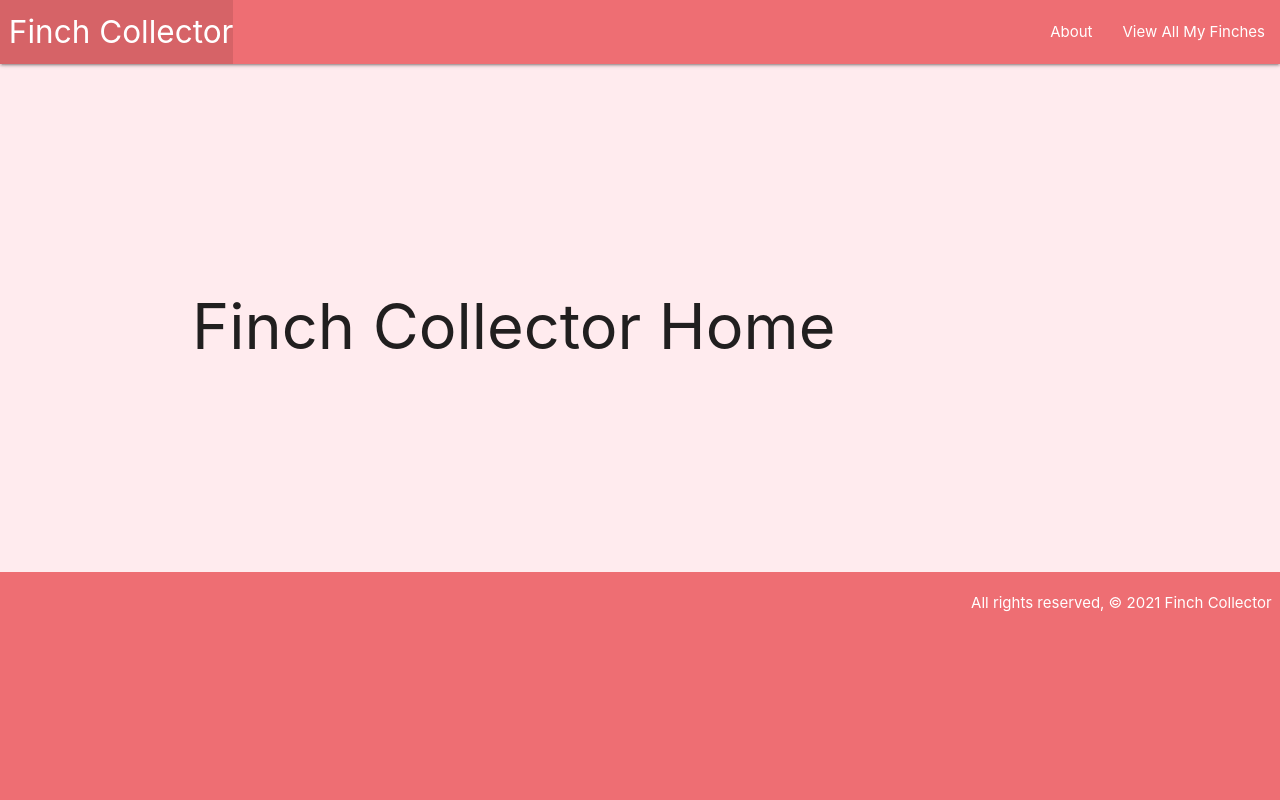
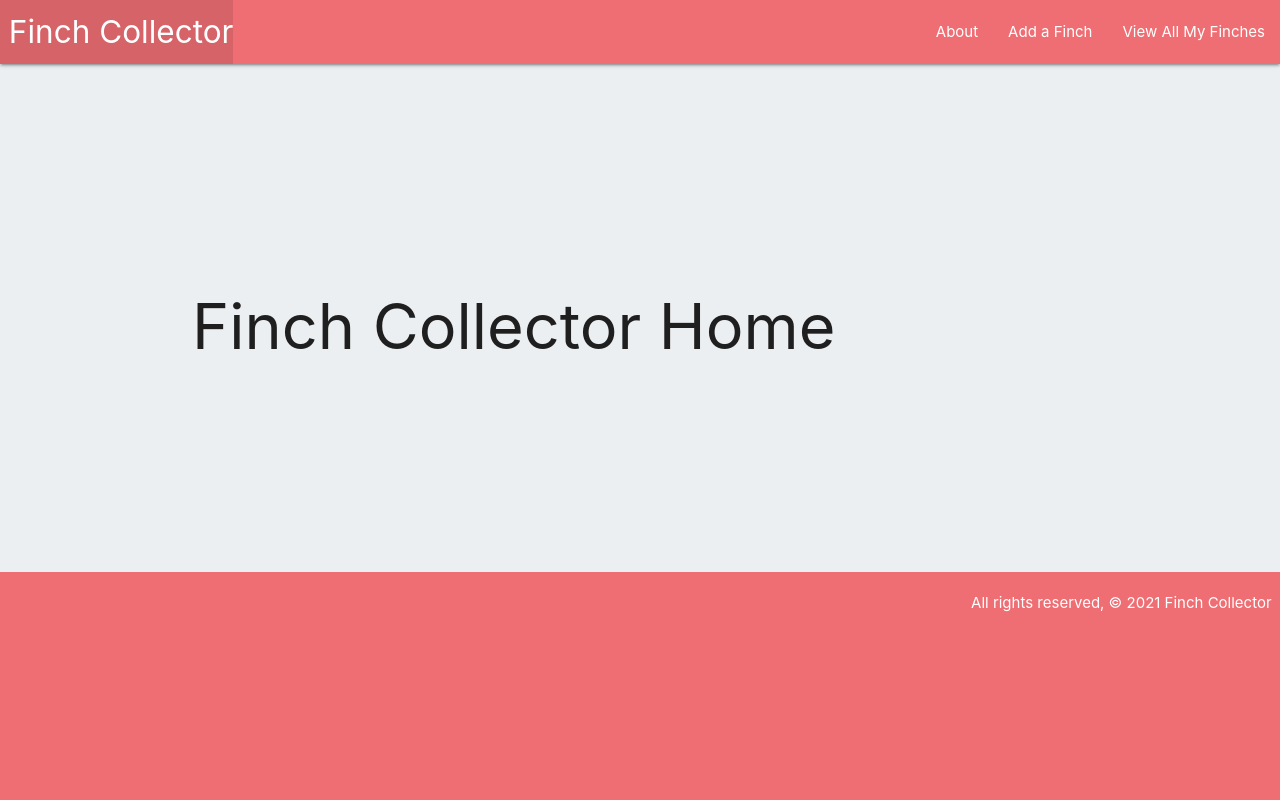
Before and after one commit to BsoftMaewada/finchCollector, a Django app: page / in a window 1280 px wide. Run offline with Django 3.2, Linux system fonts and the light colour scheme.

Commit message:
modefied models, view and finch_form

```diff
--- a/finchCollector/settings.py
+++ b/finchCollector/settings.py
@@ -37,7 +37,6 @@ INSTALLED_APPS = [
     'django.contrib.sessions',
     'django.contrib.messages',
     'django.contrib.staticfiles',
-    'django_extensions',
     'main_app' #our application here
 ]
 
--- a/main_app/apps.py
+++ b/main_app/apps.py
@@ -1,5 +1,4 @@
 from django.apps import AppConfig
-
 
 class MainAppConfig(AppConfig):
     default_auto_field = 'django.db.models.BigAutoField'
--- a/main_app/templates/base.html
+++ b/main_app/templates/base.html
@@ -1,4 +1,5 @@
 {% load static %}
+
 
 <!DOCTYPE html>
 <html lang="en">
@@ -9,12 +10,13 @@
     <!-- Compiled and minified CSS -->
     <link rel="stylesheet" href="https://cdnjs.cloudflare.com/ajax/libs/materialize/1.0.0/css/materialize.min.css">
     <!-- Compiled and minified JavaScript -->
+    <link rel="stylesheet" href="{% static 'css/style.css' %}" />
     <script src="https://cdnjs.cloudflare.com/ajax/libs/materialize/1.0.0/js/materialize.min.js"></script>
-    <link rel="stylesheet" href="{% static 'css/style.css' %}" />
+
     <script src="{% static 'scripts/main.js' %}" defer></script>
     <title>Finch Collector - {% block title %}{% endblock %}</title>
   </head>
-  <body class="#ffebee red lighten-5">
+  <body class="#eceff1 blue-grey lighten-5">
     <header class='navbar-fixed'>
         <nav>
             <div class='navbar-wrapper'>
@@ -22,9 +24,10 @@
                     <li><a href='/' class='left brand-logo'>&nbsp;Finch Collector</a></li>
                 </ul>
                  <ul class='right'>
-                    <li><a href='/about'>About</a></li>
+                    <li><a href= {% url 'about' %}>About</a></li>
+                    <li><a href={% url 'finch_form' %}>Add a Finch </a></li>
                     <!-- new markup listing all finches -->
-                    <li><a href="/index">View All My Finches</a></li>
+                    <li><a href={% url 'index' %}>View All My Finches</a></li>
                 </ul>
             </div>
         </nav>
--- a/main_app/urls.py
+++ b/main_app/urls.py
@@ -13,5 +13,11 @@ urlpatterns = [
     path('about/', views.About.as_view(), name='about'),
     #rout for finch index
     path('index/', views.Index.as_view(), name='index'),
+    # path('index/<int:finches_id>/', views.finches_detail, name='detail'),
+
+    path('index/create/', views.FinchCreate.as_view(), name='finch_form'),
+    path('index/<int:pk>/update', views.FinchUpdate.as_view(), name='finch_form'),
+    path('index/<int:pk>/delete', views.FinchDelete.as_view(), name='finch_form'),
+
 
 ]
--- a/main_app/views.py
+++ b/main_app/views.py
@@ -2,6 +2,10 @@ from django.shortcuts import render
 from django.views import View #View class to handle requests
 from django.views.generic.base import TemplateView
 from django.http import HttpResponse #a class to handle sending a type of response
+from django.views.generic.edit import CreateView, UpdateView, DeleteView
+from .models import Finch
+
+from django.views.generic import DetailView
 
 
 # Create your views here.
@@ -15,33 +19,58 @@ class About(TemplateView):  # Defining the about view function
     #     return HttpResponse('about.html')
     template_name = 'about.html'
 
-def finches_index(request):
-        return render(request, '/index.html', {'finches': finches_index } )
+# def finches_index(request):
+#         return render(request, '/index.html', {'finches': finches_index } )
 
-class Finches(TemplateView):  # Defining the finches view function
-    template_name = 'index.html'
+# class Finchs(TemplateView):  # Defining the finches view function
+#     template_name = 'index.html'
 
-class Finch:
-    def __init__(self, name, img, scientific_name, adult_size, lifespan):
-        self.name = name
-        self.image = img
-        self.scientific_name = scientific_name
-        self.adult_size = adult_size
-        self.lifespan = lifespan
-finches = [
-   Finch('Zebra','https://www.thespruce.com/thmb/zfkyfYJP-hgOcr-M0ddH7oChjCk=/1000x1000/smart/filters:no_upscale()/zebra-finch-male-f8dec4180a224389ae226e6a621d4fbd.jpg','Poephla guttata', '4 inches','3-15 years'),
-   Finch ('Gouldian',' https://upload.wikimedia.org/wikipedia/commons/3/3e/Male_adult_Gouldian_Finch.jpg','Erythrura gouldiae', '5-6 inches', '6-8 years'),
-   Finch ('Society',' https://cdn.pixabay.com/photo/2016/05/17/20/44/bullfinch-1399055_960_720.jpg', 'Lonchura domestica','4-5 inches',' 4-7 years'),
-   Finch ('Star',' https://i1.sndcdn.com/artworks-000004630272-yp1ehy-t500x500.jpg','Neochmia Ruficauda','5-6 inches','4-8 years'),
-   Finch ('Owl','https://www.thesprucepets.com/thmb/gFc-hUYEG4AL6qFK4IqbEzDavYA=/2118x2118/smart/filters:no_upscale()/GettyImages-691285968-cf3b79a20ba44bb6857ffca7053227b9.jpg ','Taeniopygia bichenovii',' 3-4 inches (half an ounce)','up to 10 years'),
-   Finch ('Strawberry','https://www.cheapmacawsonline.com/wp-content/uploads/2020/03/Buy-Strawberry-finches-for-sale.jpg ','Amandava amandava','3-4 inches','7-10 years'),
-   Finch ('Spice','https://www.fredmiranda.com/forum/ufiles/68/1005068.jpg','Lonchura punctulata','6 inches','6-8 years'),
-]
+# class Finch():
+#     def __init__(self, name, img, scientific_name, adult_size, lifespan):
+#         self.name = name
+#         self.image = img
+#         self.scientific_name = scientific_name
+#         self.adult_size = adult_size
+#         self.lifespan = lifespan
+
+
+# finchs = [
+#    Finch ('Zebra','https://www.thespruce.com/thmb/zfkyfYJP-hgOcr-M0ddH7oChjCk=/1000x1000/smart/filters:no_upscale()/zebra-finch-male-f8dec4180a224389ae226e6a621d4fbd.jpg','Poephla guttata', '4 inches','3-15 years'),
+#    Finch ('Gouldian',' https://upload.wikimedia.org/wikipedia/commons/3/3e/Male_adult_Gouldian_Finch.jpg','Erythrura gouldiae', '5-6 inches', '6-8 years'),
+#    Finch ('Society',' https://cdn.pixabay.com/photo/2016/05/17/20/44/bullfinch-1399055_960_720.jpg', 'Lonchura domestica','4-5 inches',' 4-7 years'),
+#    Finch ('Star',' https://i1.sndcdn.com/artworks-000004630272-yp1ehy-t500x500.jpg','Neochmia Ruficauda','5-6 inches','4-8 years'),
+#    Finch ('Owl','https://www.thesprucepets.com/thmb/gFc-hUYEG4AL6qFK4IqbEzDavYA=/2118x2118/smart/filters:no_upscale()/GettyImages-691285968-cf3b79a20ba44bb6857ffca7053227b9.jpg ','Taeniopygia bichenovii',' 3-4 inches (half an ounce)','up to 10 years'),
+#    Finch ('Strawberry','https://www.cheapmacawsonline.com/wp-content/uploads/2020/03/Buy-Strawberry-finches-for-sale.jpg ','Amandava amandava','3-4 inches','7-10 years'),
+#    Finch ('Spice','https://www.fredmiranda.com/forum/ufiles/68/1005068.jpg','Lonchura punctulata','6 inches','6-8 years'),
+# ]
 
 class Index(TemplateView):
     template_name = "index.html"
 
     def get_context_data(self, **kwargs):
+        print(Finch)
         context = super().get_context_data(**kwargs)
-        context["finches"] = finches
+        context["finchs"] = Finch.objects.all()
         return context
+
+class FinchDetail(DetailView):
+    model = Finch
+    template_name = "finch_detail.html"
+
+class FinchCreate(CreateView):
+    model = Finch
+    fields = ['name','img', 'scientific_name', 'adult_size', 'lifespan',]
+    template_name = "finch_form.html"
+    success_url = "/index/"
+
+class FinchUpdate(UpdateView):
+    model = Finch
+    fields = ['scientific_name', 'adult_size', 'lifespan',]
+    template_name = "finch_form.html"
+    # success_url = "/index/"
+
+class FinchDelete(DeleteView):
+    model = Finch
+    # fields = ['name','img', 'scientific_name', 'adult_size', 'lifespan',]
+    template_name = "finch_form.html"
+    # success_url = "/index/"
```
Also changed, not shown: main_app/models.py (+6 -3 lines), main_app/templates/finch_form.html (added, +22 -0 lines), main_app/templates/index.html (+5 -3 lines), main_app/migrations/0004_finch_img.py (added), main_app/migrations/0005_alter_finch_options.py (added), main_app/migrations/0006_alter_finch_adult_size.py (added), main_app/migrations/0007_alter_finch_adult_size.py (added), main_app/templates/finch_detail.html (added).
